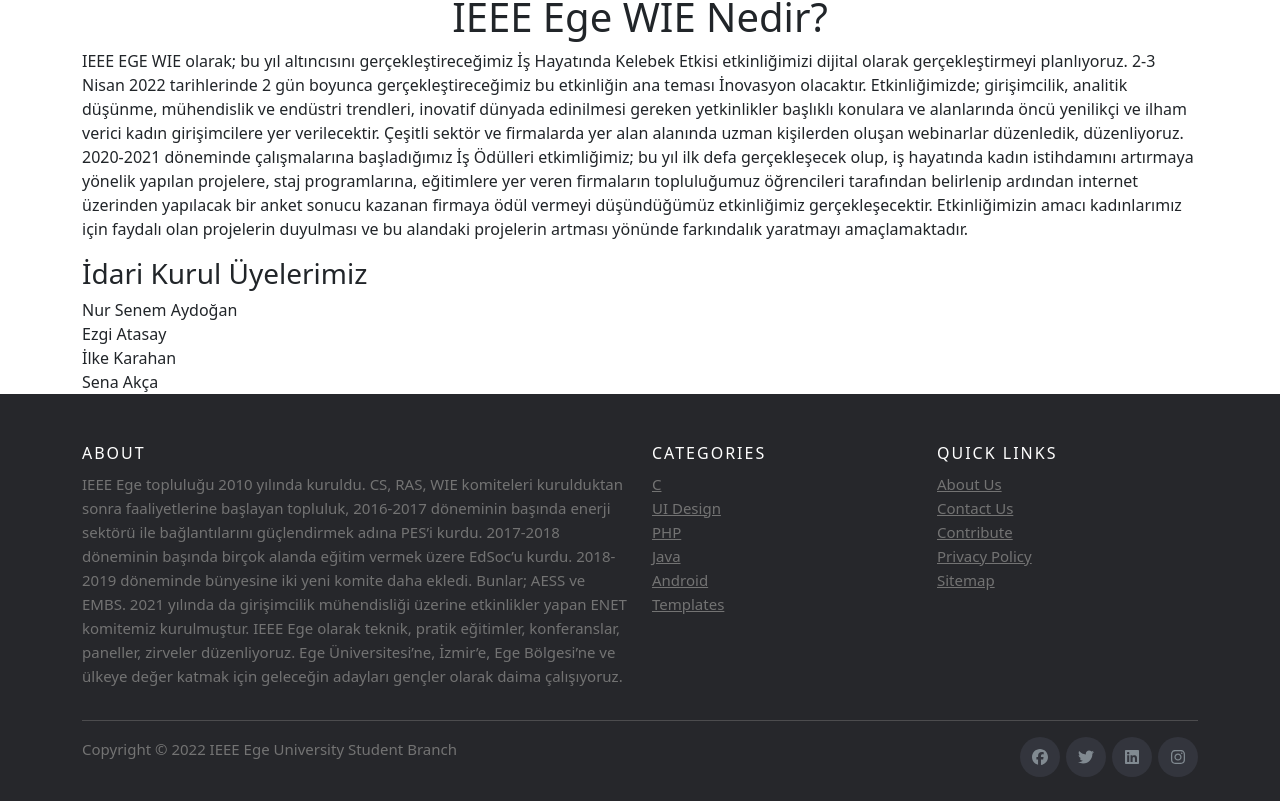
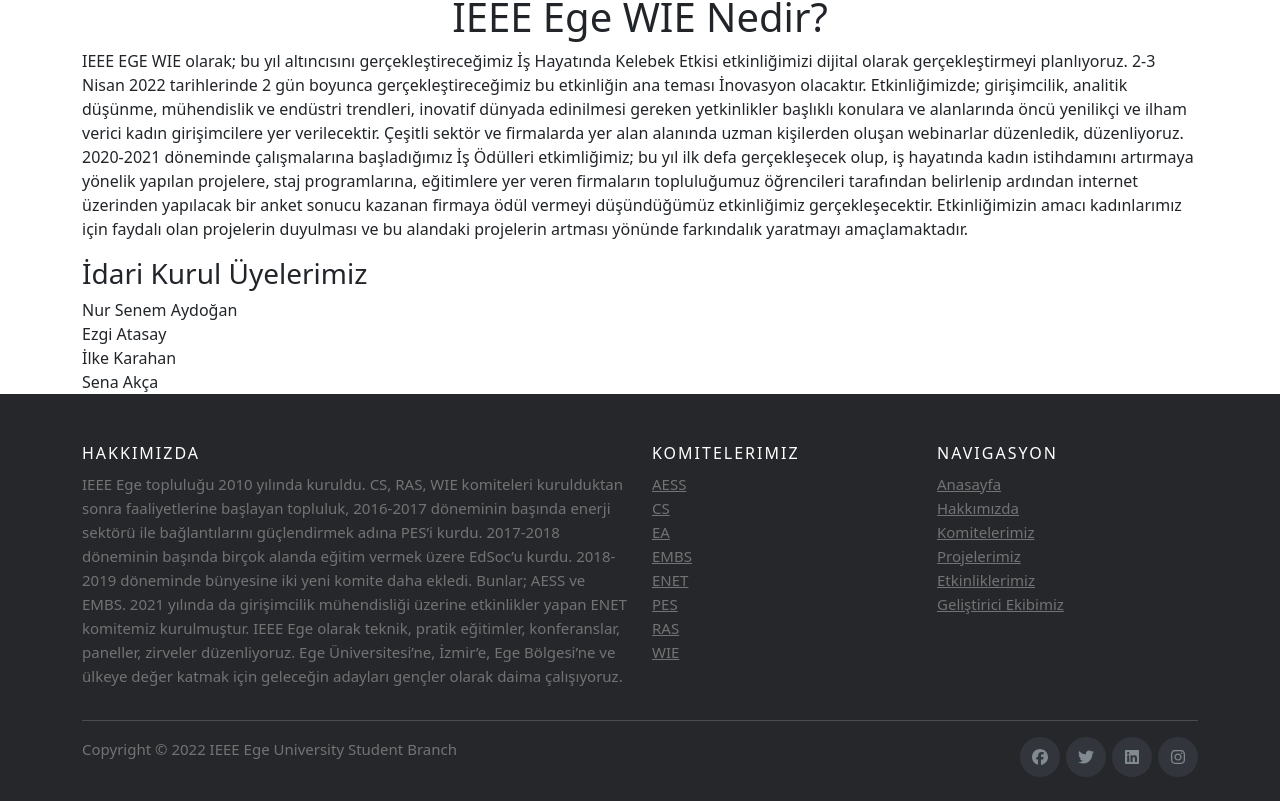
Before and after one commit to ieeegesb/ieeetanitimsitesi, a React (Create React App) app: page /wie in a window 1280 px wide. Shown: the part 383-1184 px from the top of the page. Built offline with nearby package versions, Linux system fonts and the light colour scheme.

Commit message:
Fix footer links

```diff
--- a/src/components/Footer.js
+++ b/src/components/Footer.js
@@ -8,30 +8,33 @@
             <div className="container">
                 <div className="row">
                     <div className="col-sm-12 col-md-6">
-                        <h6>About</h6>
+                        <h6>Hakkımızda</h6>
                         <p className="text-justify">IEEE Ege topluluğu 2010 yılında kuruldu. CS, RAS, WIE komiteleri kurulduktan sonra faaliyetlerine başlayan topluluk, 2016-2017 döneminin başında enerji sektörü ile bağlantılarını güçlendirmek adına PES’i kurdu. 2017-2018 döneminin başında birçok alanda eğitim vermek üzere EdSoc’u kurdu. 2018-2019 döneminde bünyesine iki yeni komite daha ekledi. Bunlar; AESS ve EMBS. 2021 yılında da girişimcilik mühendisliği üzerine etkinlikler yapan ENET komitemiz kurulmuştur. IEEE Ege olarak teknik, pratik eğitimler, konferanslar, paneller, zirveler düzenliyoruz. Ege Üniversitesi’ne, İzmir’e, Ege Bölgesi’ne ve ülkeye değer katmak için geleceğin adayları gençler olarak daima çalışıyoruz.</p>
                     </div>
 
                     <div className="col-xs-6 col-md-3">
-                        <h6>Categories</h6>
+                        <h6>Komitelerimiz</h6>
                         <ul className="footer-links">
-                            <li><a href="#">C</a></li>
-                            <li><a href="#">UI Design</a></li>
-                            <li><a href="#">PHP</a></li>
-                            <li><a href="#">Java</a></li>
-                            <li><a href="#">Android</a></li>
-                            <li><a href="#">Templates</a></li>
+                            <li><a href="/aess">AESS</a></li>
+                            <li><a href="/cs">CS</a></li>
+                            <li><a href="/ea">EA</a></li>
+                            <li><a href="/embs">EMBS</a></li>
+                            <li><a href="/enet">ENET</a></li>
+                            <li><a href="/pes">PES</a></li>
+                            <li><a href="/ras">RAS</a></li>
+                            <li><a href="/wie">WIE</a></li>
                         </ul>
                     </div>
 
                     <div className="col-xs-6 col-md-3">
-                        <h6>Quick Links</h6>
+                        <h6>Navigasyon</h6>
                         <ul className="footer-links">
-                            <li><a href="#">About Us</a></li>
-                            <li><a href="#">Contact Us</a></li>
-                            <li><a href="#">Contribute</a></li>
-                            <li><a href="#">Privacy Policy</a></li>
-                            <li><a href="#">Sitemap</a></li>
+                            <li><a href="/#">Anasayfa</a></li>
+                            <li><a href="/#about-us">Hakkımızda</a></li>
+                            <li><a href="/#komitelerimiz">Komitelerimiz</a></li>
+                            <li><a href="#">Projelerimiz</a></li>
+                            <li><a href="#">Etkinliklerimiz</a></li>
+                            <li><a href="/dev">Geliştirici Ekibimiz</a></li>
                         </ul>
                     </div>
                 </div>
--- a/src/components/committees/CommitteeCard.js
+++ b/src/components/committees/CommitteeCard.js
@@ -4,8 +4,6 @@
 import CSLogo from '../images/cs.gray.svg';
 
 const CommitteeCard = ({ props }) => {
-
-  // console.log(props.logoBlack);
   return (
     <div className="col col-lg-4 deneme">
       <div className="card h-100">
@@ -13,10 +11,6 @@
         <h3>{props.fullname}</h3>
         <a href={"/" + props.shortname.toLowerCase()} ><img src={CSLogo} alt={props.shortname} className="deneme" /></a>
 
-
-
-
-
       </div>
     </div>
   )
```
Also changed, not shown: src/App.css (+4 -43 lines).
